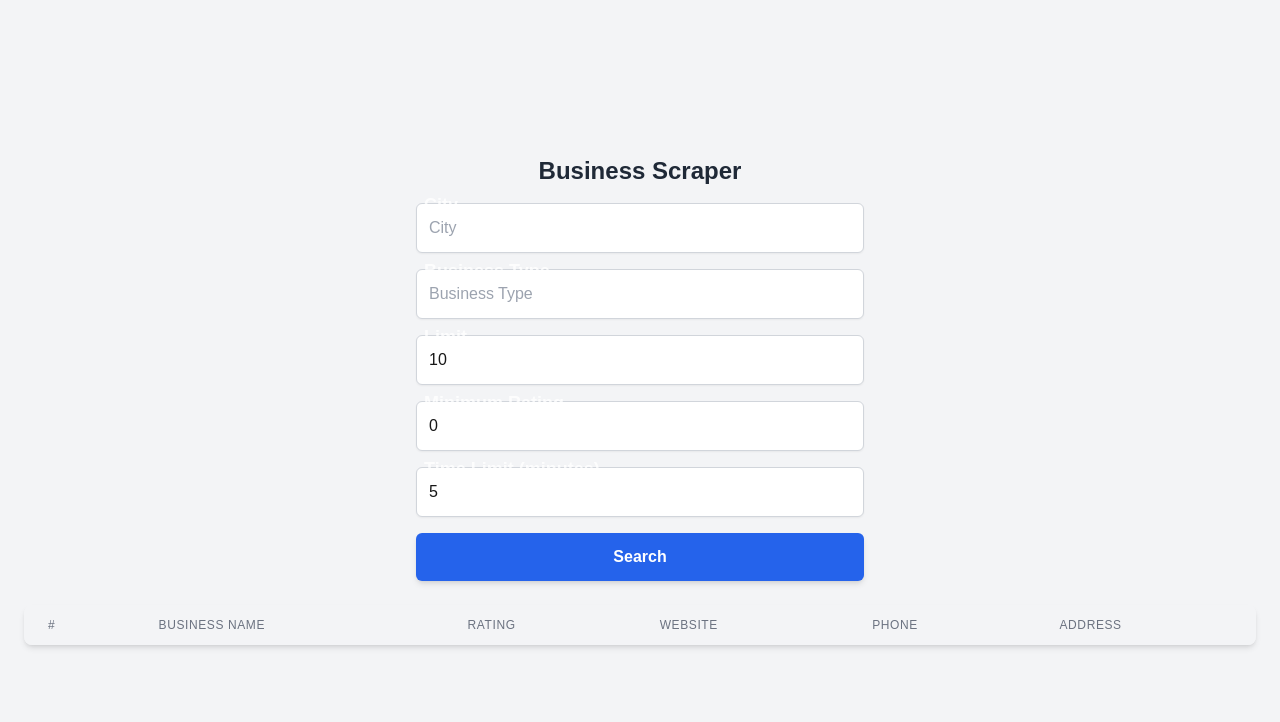
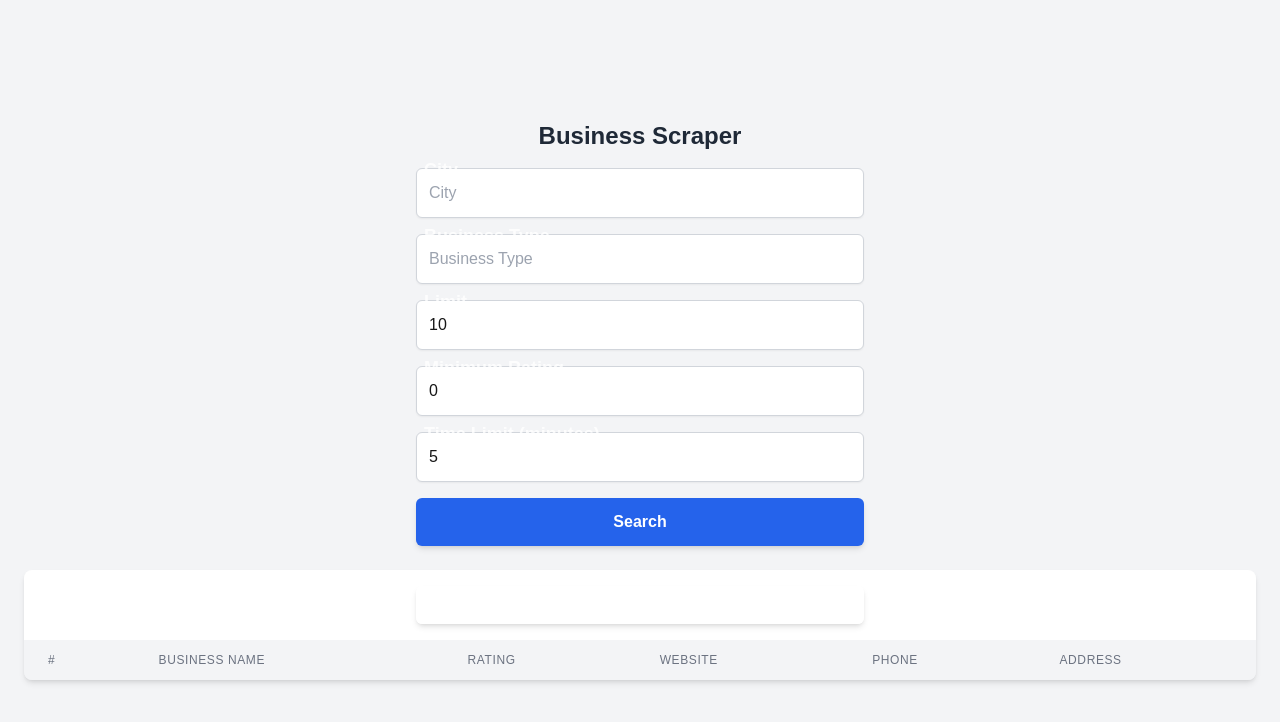
Before and after one commit to Bakhtiar85/lead-forge, a Next.js app: page /scrape in a window 1280 px wide. Shown: the top 722 px of the page. Built offline with nearby package versions, Linux system fonts and the light colour scheme.

Commit message:
json download button added for downloading the fetched data

```diff
--- a/src/app/scrape/page.tsx
+++ b/src/app/scrape/page.tsx
@@ -20,7 +20,8 @@ const Scrape: React.FC = () => {
   const [loading, setLoading] = useState(false);
   const [error, setError] = useState('');
 
-  const handleSearch = async () => {
+  const handleSubmit = async (e: { preventDefault: () => void; }) => {
+    e.preventDefault();
     setLoading(true);
     setError('');
     try {
@@ -37,10 +38,32 @@ const Scrape: React.FC = () => {
     }
   };
 
+  const handleDownload = () => {
+    const downloadData = {
+      numberOfRecords: results.length,
+      businessType,
+      city,
+      date: new Date().toISOString(),
+      businesses: results
+    };
+
+    const jsonString = JSON.stringify(downloadData, null, 2);
+    const blob = new Blob([jsonString], { type: 'application/json' });
+    const url = URL.createObjectURL(blob);
+    const link = document.createElement('a');
+    link.href = url;
+    link.download = `business_data_${city}_${businessType}_${new Date().toISOString().split('T')[0]}.json`;
+    document.body.appendChild(link);
+    link.click();
+    document.body.removeChild(link);
+    URL.revokeObjectURL(url);
+  };
+
   return (
     <div className="flex flex-col items-center justify-center min-h-screen bg-gray-100 dark:bg-gray-900 p-6">
       <h1 className="text-2xl font-bold text-gray-800 dark:text-white mb-4">Business Scraper</h1>
 
+      <form onSubmit={handleSubmit} className='w-full'>
         <div className='w-full flex flex-col justify-center items-center'>
           <div className="mb-4 w-full max-w-md relative">
             <label className='absolute -top-3 left-2 text-lg text-white/80 font-bold' htmlFor="city">City</label>
@@ -50,6 +73,7 @@ const Scrape: React.FC = () => {
               placeholder="City"
               value={city}
               onChange={(e) => setCity(e.target.value)}
+              required
               className="w-full p-3 border border-gray-300 rounded-md shadow-sm focus:outline-none focus:ring-2 focus:ring-blue-500 dark:bg-gray-800 dark:border-gray-700 dark:text-white dark:focus:ring-blue-400"
             />
           </div>
@@ -61,6 +85,7 @@ const Scrape: React.FC = () => {
               placeholder="Business Type"
               value={businessType}
               onChange={(e) => setBusinessType(e.target.value)}
+              required
               className="w-full p-3 border border-gray-300 rounded-md shadow-sm focus:outline-none focus:ring-2 focus:ring-blue-500 dark:bg-gray-800 dark:border-gray-700 dark:text-white dark:focus:ring-blue-400"
             />
           </div>
@@ -72,6 +97,7 @@ const Scrape: React.FC = () => {
               placeholder="Limit"
               value={limit}
               onChange={(e) => setLimit(e.target.value)}
+              required
               className="w-full p-3 border border-gray-300 rounded-md shadow-sm focus:outline-none focus:ring-2 focus:ring-blue-500 dark:bg-gray-800 dark:border-gray-700 dark:text-white dark:focus:ring-blue-400"
             />
           </div>
@@ -84,6 +110,7 @@ const Scrape: React.FC = () => {
               placeholder="Minimum Rating"
               value={minRating}
               onChange={(e) => setMinRating(e.target.value)}
+              required
               className="w-full p-3 border border-gray-300 rounded-md shadow-sm focus:outline-none focus:ring-2 focus:ring-blue-500 dark:bg-gray-800 dark:border-gray-700 dark:text-white dark:focus:ring-blue-400"
             />
           </div>
@@ -95,19 +122,20 @@ const Scrape: React.FC = () => {
               placeholder="Time Limit (minutes)"
               value={timeLimit}
               onChange={(e) => setTimeLimit(e.target.value)}
+              required
               className="w-full p-3 border border-gray-300 rounded-md shadow-sm focus:outline-none focus:ring-2 focus:ring-blue-500 dark:bg-gray-800 dark:border-gray-700 dark:text-white dark:focus:ring-blue-400"
             />
           </div>
-      </div>
-
           <button
-        onClick={handleSearch}
+            type='submit'
             disabled={loading}
             className={`w-full max-w-md p-3 text-white font-semibold rounded-md shadow-md transition duration-200 ${loading ? 'bg-gray-400 cursor-not-allowed' : 'bg-blue-600 hover:bg-blue-700'
               }`}
           >
             {loading ? 'Scraping...' : 'Search'}
           </button>
+        </div>
+      </form>
 
       {error && (
         <div className="mt-4 text-red-600 dark:text-red-400">
@@ -117,6 +145,11 @@ const Scrape: React.FC = () => {
 
       {/* {results.length > 0 && ( */}
       <div className="mt-6 w-full min-w-2xl bg-white dark:bg-gray-800 rounded-lg shadow-md overflow-x-auto">
+        <div className="p-4 flex justify-between items-center">
+          <button className='w-full max-w-md p-1.5 text-white font-semibold border border-white mx-auto rounded-md shadow-md transition duration-200 hover:bg-white/60 disabled:bg-white/60 disabled:cursor-not-allowed' type='button' onClick={handleDownload} disabled={results.length > 0 ? false : true}>
+            Download Results
+          </button>
+        </div>
         <table className="min-w-full divide-y divide-gray-200 dark:divide-gray-700">
           <thead>
             <tr className="bg-gray-100 dark:bg-gray-700">
```
Lines whose indentation alone changed are shown as unchanged.
